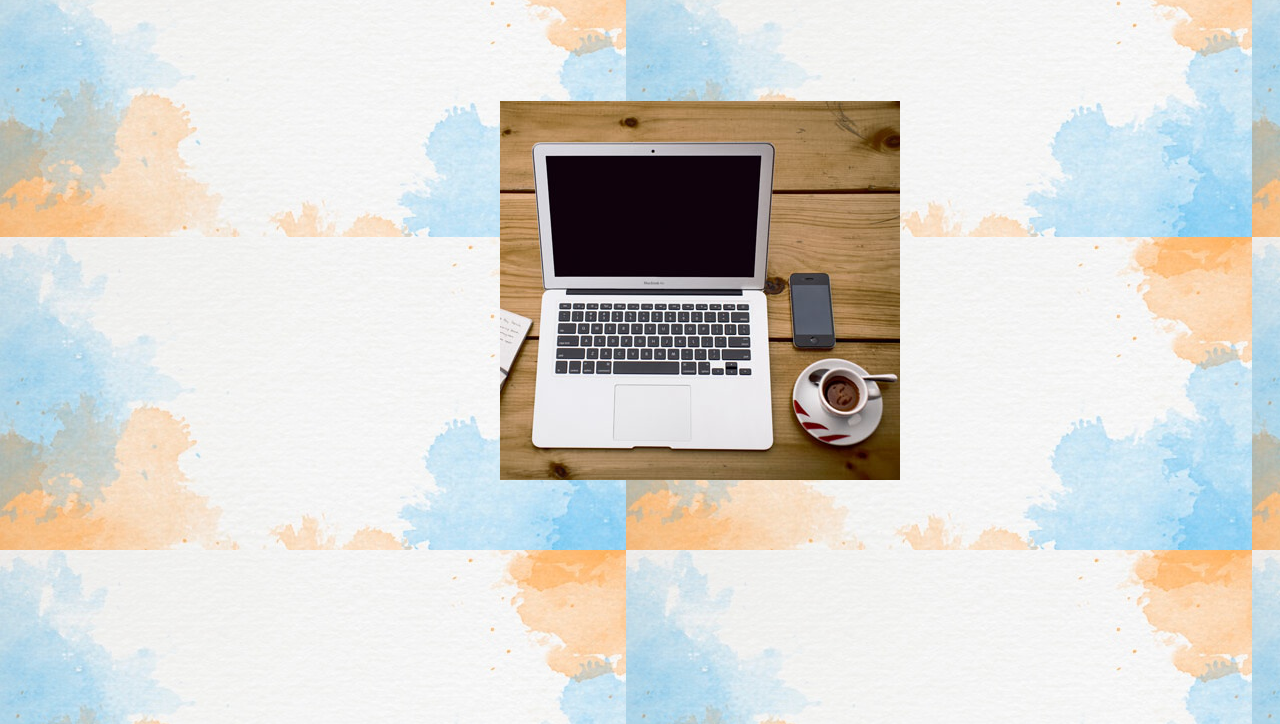
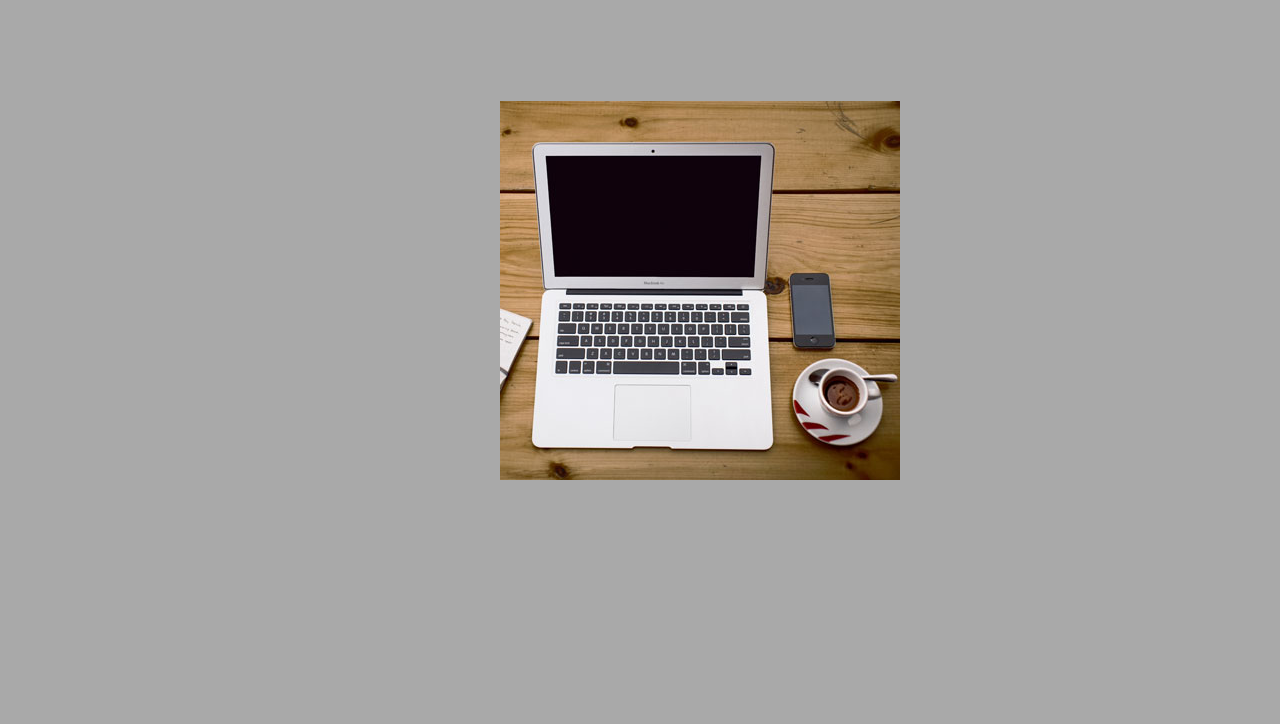
Before and after one commit to sakshivishwari/Image-map, a plain HTML site: page index.html in a window 1280 px wide. Shown: the part 76-800 px from the top of the page. Drawn offline with Linux system fonts and the light colour scheme.

Commit message:
change in bg

```diff
--- a/style.css
+++ b/style.css
@@ -5,7 +5,7 @@
 }
 
 body{
-    background-image: url(hand-painted-watercolor-background-with-sky-clouds-shape_24972-1095.jpg);
+    background-color:darkgrey;
 }
 
 .image{
```
Also changed, not shown: index.html (+1 -0 lines).
